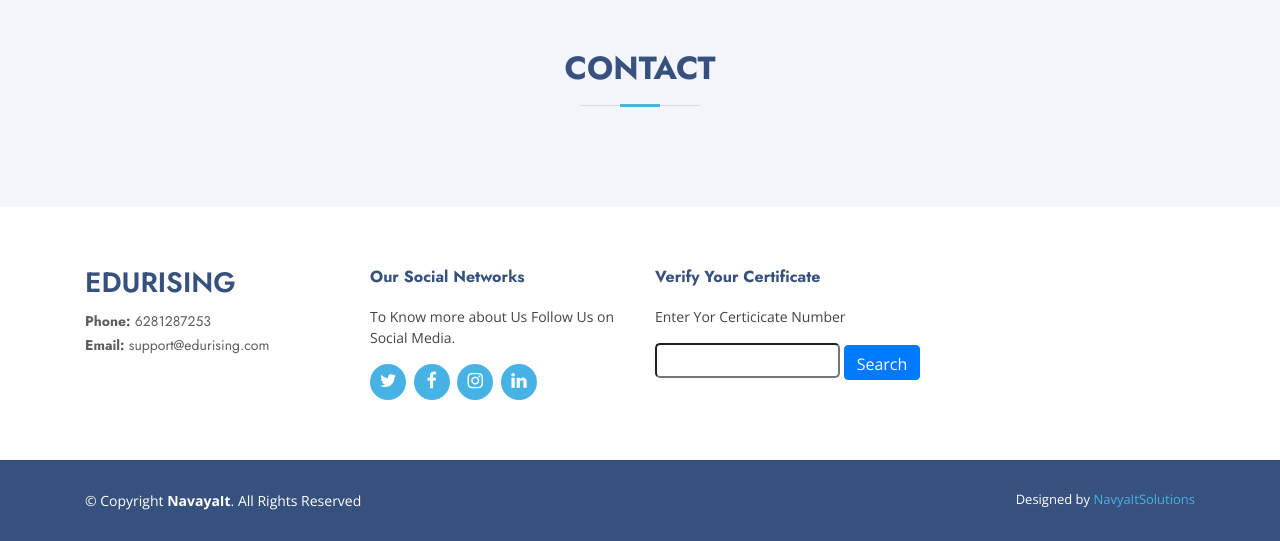
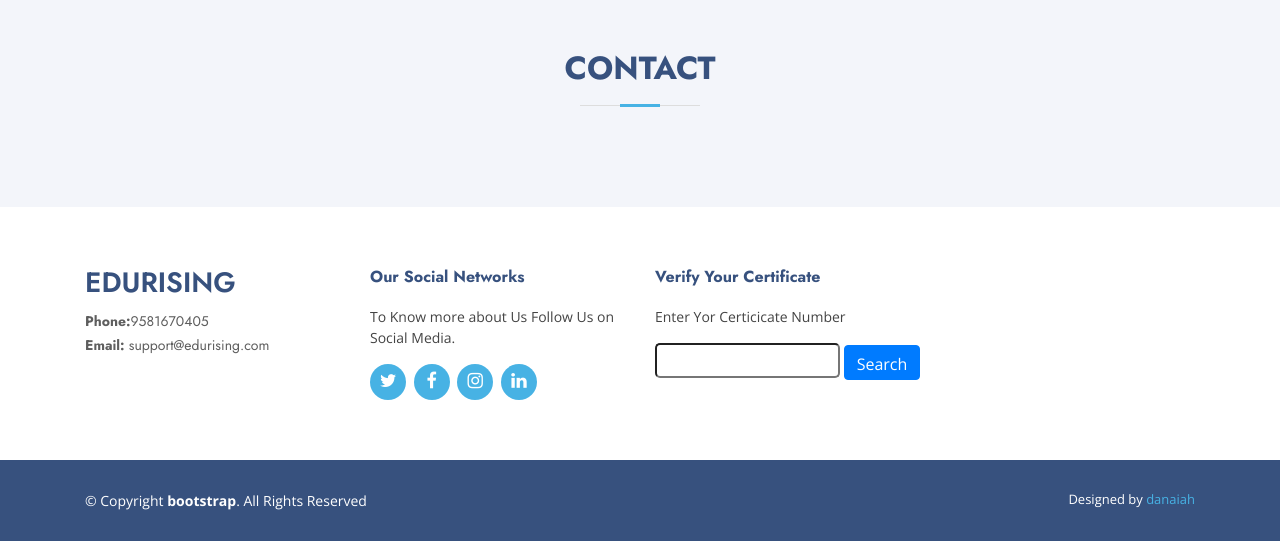
Before and after one commit to vallemdanaiah/Edurising, a Django app: template templates/index.html in a window 1280 px wide. Shown: the part 2624-3165 px from the top of the page. Run offline with Django 3.2, Linux system fonts and the light colour scheme; the template is opened without the code that fills it, so the values that code supplies are empty; some libraries are stand-ins or nearby versions.

Commit message:
second changes

```diff
--- a/templates/index.html
+++ b/templates/index.html
@@ -247,7 +247,7 @@
                     <div class="col-lg-3 col-md-6 footer-contact">
                         <h3>EDURISING</h3>
                         <p>
-                        <strong>Phone:</strong> 6281287253<br>
+                        <strong>Phone:</strong>9581670405<br>
                         <strong>Email:</strong> support@edurising.com<br>
                         </p>
                     </div>
@@ -280,10 +280,10 @@
 
         <div class="container footer-bottom clearfix">
             <div class="copyright">
-                &copy; Copyright <strong><span>NavayaIt</span></strong>. All Rights Reserved
+                &copy; Copyright <strong><span>bootstrap</span></strong>. All Rights Reserved
             </div>
             <div class="credits">
-                Designed by <a href="https://edurising.com/">NavyaItSolutions</a>
+                Designed by <a href="https://edurising.com/">danaiah</a>
             </div>
         </div>
     </footer>
```
